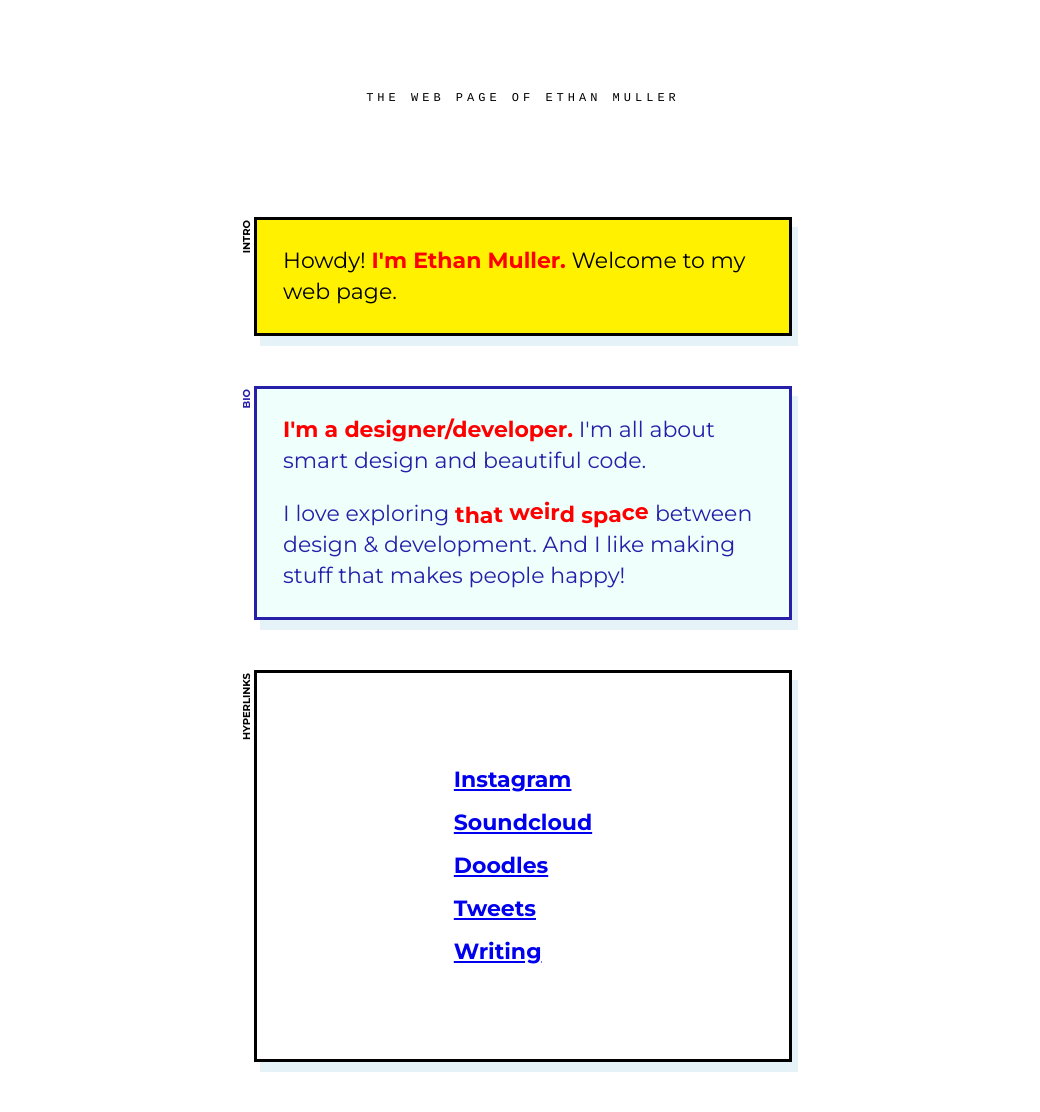
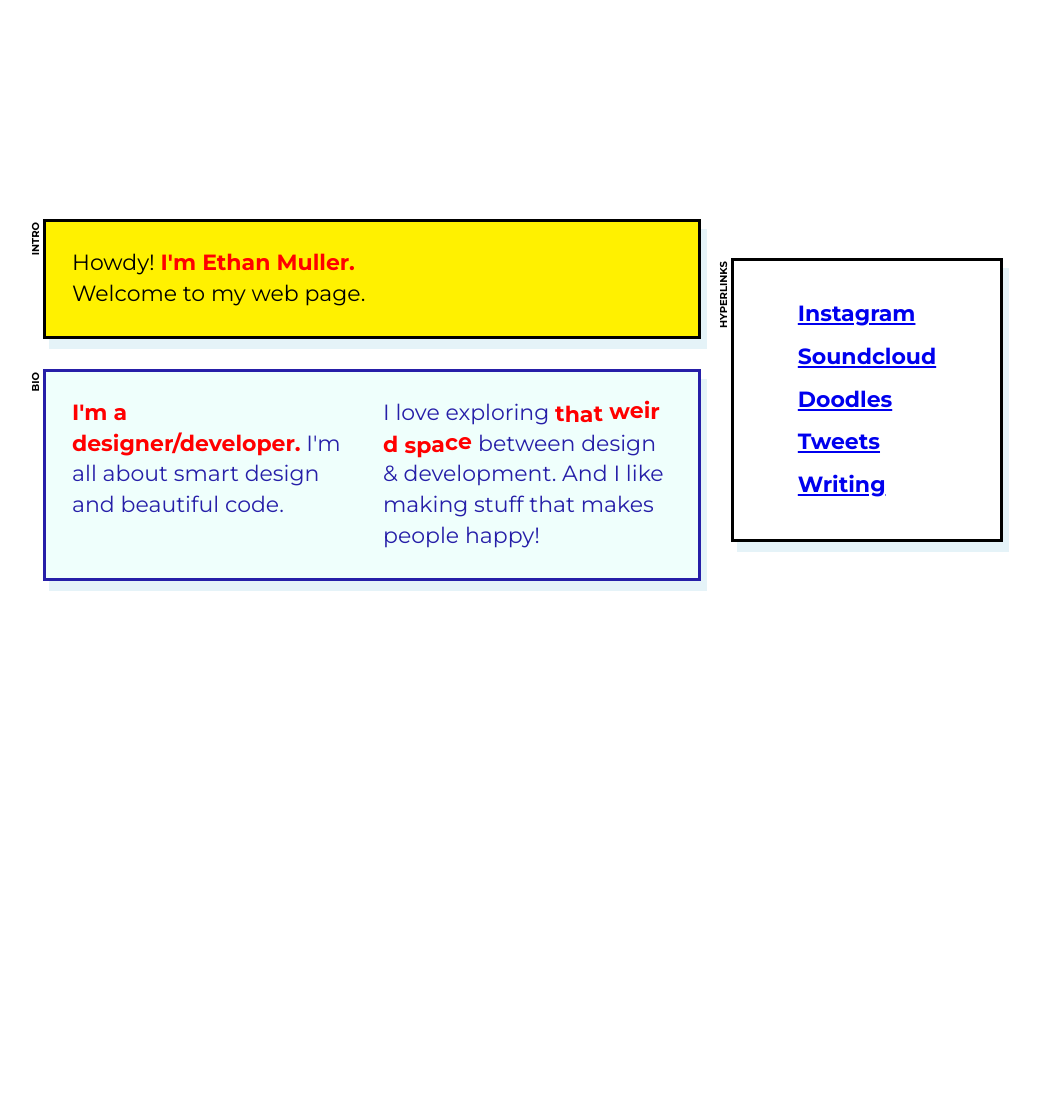
Before and after one commit to ethanmuller/ethanmuller.com, a PHP site: page /public/index.html in a window 1280 px wide. Shown: the whole page, without its empty margins (117-1157 px from the left). After the commit the page ends 591 px from the top, so only its background shows below. Run offline with PHP 8.4, Linux system fonts and the light colour scheme; style sheets or scripts are compiled from the project's sources.

Commit message:
feat: pinchy layout
Implement layout that sorta pinches modules together in the center.

```diff
--- a/src/public/index.html
+++ b/src/public/index.html
@@ -23,10 +23,11 @@
   </head>
   <body>
 
-    <h1>
-      The web page of Ethan Muller
-    </h1>
+    <!-- <h1> -->
+    <!--   The web page of Ethan Muller -->
+    <!-- </h1> -->
 
+    <div>
       <section class="c-box c-box--intro">
         <h2 class="c-box__heading">Intro</h2>
         <p>
@@ -35,7 +36,9 @@
           Welcome to my web page.
         </p>
       </section>
+    </div>
 
+    <div>
       <section class="c-box c-box--bio">
         <h2 class="c-box__heading">Bio</h2>
         <p>
@@ -56,7 +59,9 @@
           And I like making stuff that makes people happy!
         </p>
       </section>
+    </div>
 
+    <div>
       <section class="c-box c-box--hyperlinks">
         <h2 class="c-box__heading">Hyperlinks</h2>
         <ul>
@@ -67,6 +72,7 @@
           <li><a href="https://seesparkbox.com/foundry/author/ethan_muller">Writing</a></li>
         </ul>
       </section>
+    </div>
 
   </body>
 </html>
--- a/src/scss/_c-box.scss
+++ b/src/scss/_c-box.scss
@@ -6,17 +6,16 @@
   color: var(--a);
   border: 3px solid;
 
-  margin: 0 10px 50px;
+  // margin: 0 10px 50px;
   padding: 26px;
+
+  width: 100%;
 
   position: relative;
 
   box-shadow: 6px 10px rgba(0, 139, 187, 0.1);
 
   @media (min-width: $bp-boop-labels) {
-    max-width: 480px;
-    margin-left: auto;
-    margin-right: auto;
   }
 
   &__heading {
@@ -26,19 +25,16 @@
     font-size: 10px;
     position: absolute;
 
+    color: black;
+
+    right: 100%;
     bottom: 100%;
-    left: 0;
-
-    @media (min-width: $bp-boop-labels) {
-      right: 100%;
-      left: auto;
-      transform-origin: bottom right;
-      transform: rotate(-90deg);
-    }
+    transform-origin: bottom right;
+    transform: rotate(-90deg);
   }
 
-  &:first-of-type {
-    margin-top: 100px;
+  > p {
+    max-width: 17em;
   }
 
   &--intro {
@@ -49,6 +45,16 @@
   &--bio {
     --a: #261FA8;
     --b: #EFFFFC;
+
+    display: grid;
+    grid-template-columns: repeat(auto-fit, minmax(12em, 1fr));
+    grid-gap: 1em;
+    align-content: start;
+    justify-content: start;
+
+    > * {
+      margin: 0;
+    }
   }
 
   &--hyperlinks {
@@ -57,13 +63,7 @@
 
     display: flex;
     justify-content: center;
-
-    ul {
-      padding: 10vw 0;
-
-      @media (min-width: $bp-boop-labels) {
-        padding: 60px 0;
-      }
-    }
+    align-items: center;
+    padding: 2rem 0;
   }
 }
--- /dev/null
+++ b/src/scss/_generic.body.scss
@@ -0,0 +1,49 @@
+body {
+  padding: 0;
+
+  color: $c-fg;
+
+  font-family: $primary-font-stack;
+
+  font-size: 1rem;
+  line-height: 1.4;
+
+  min-height: 100vh;
+
+  max-width: 70em;
+  margin: 0 auto;
+
+  display: grid;
+  grid-template-rows: auto auto 1fr;
+  grid-gap: 20px;
+  padding: 20px 9px 20px 20px;
+
+  @media (min-width: 800px) {
+    grid-template-columns: 1fr 17em;
+    grid-template-rows: auto auto;
+    grid-gap: 30px;
+    align-content: stretch;
+
+    padding: 5rem;
+
+    > * {
+      display: flex;
+      align-items: center;
+    }
+
+    > :nth-child(1) {
+      align-self: end;
+    }
+
+    > :nth-child(2) {
+      align-self: start;
+    }
+
+    > :nth-child(3) {
+      grid-column: 2;
+      grid-row: 1 / 3;
+    }
+  }
+  @media (min-width: 1100px) {
+  }
+}
--- a/src/scss/_generic.custom-reset.scss
+++ b/src/scss/_generic.custom-reset.scss
@@ -1,20 +1,12 @@
+* {
+  box-sizing: border-box;
+}
+
 html {
   // This prevents text size change on
   // orientation change
   -ms-text-size-adjust: 100%;
   -webkit-text-size-adjust: 100%;
-}
-
-body {
-  margin: 0;
-  padding: 0;
-
-  color: $c-fg;
-
-  font-family: $primary-font-stack;
-
-  font-size: 1rem;
-  line-height: 1.4;
 }
 
 h1,
--- a/src/scss/base.scss
+++ b/src/scss/base.scss
@@ -3,6 +3,7 @@
 
 // generic
 @import 'generic.custom-reset';
+@import 'generic.body';
 
 // c for component
 @import 'c-box';
```
Lines whose indentation alone changed are shown as unchanged.
